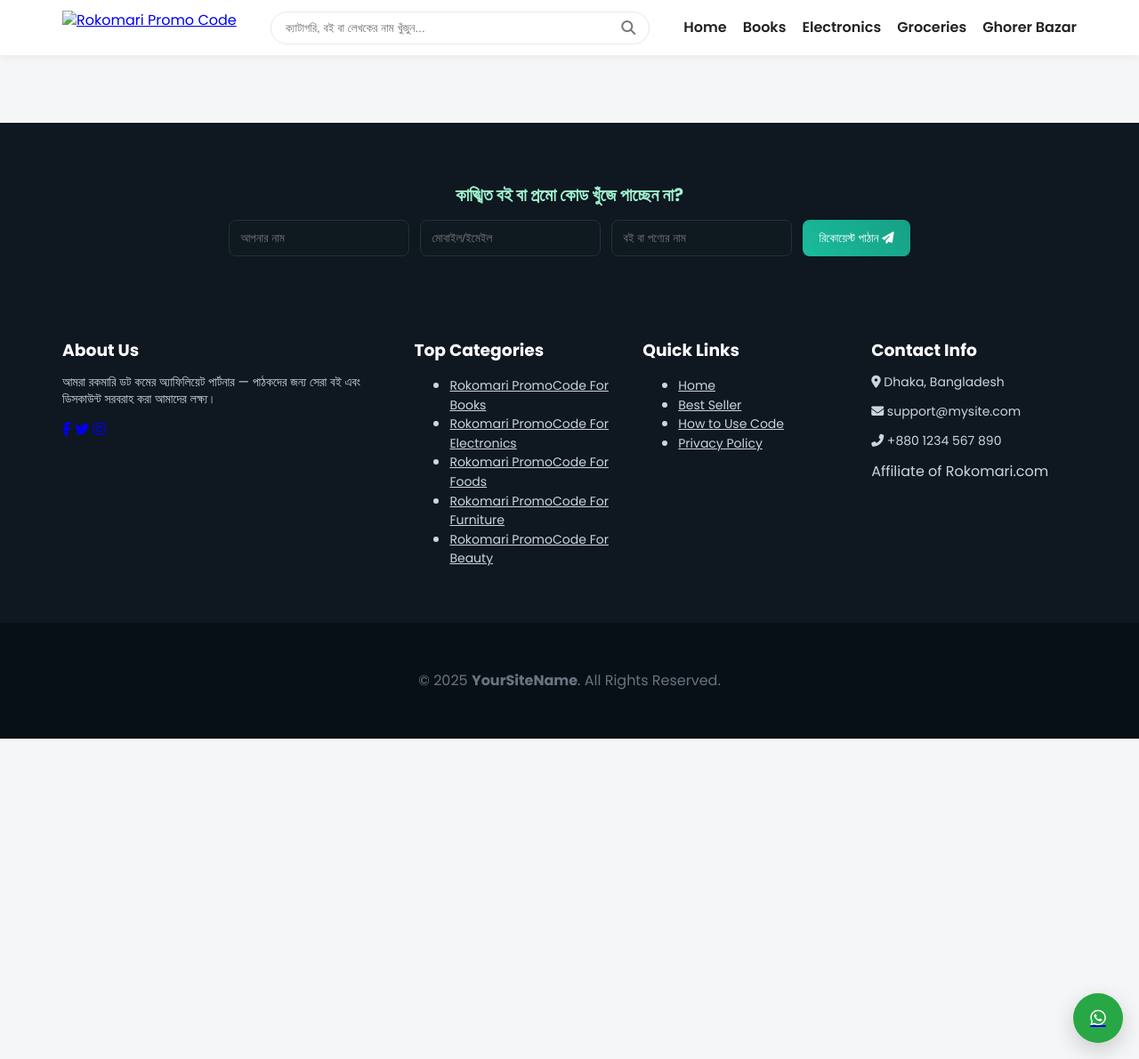
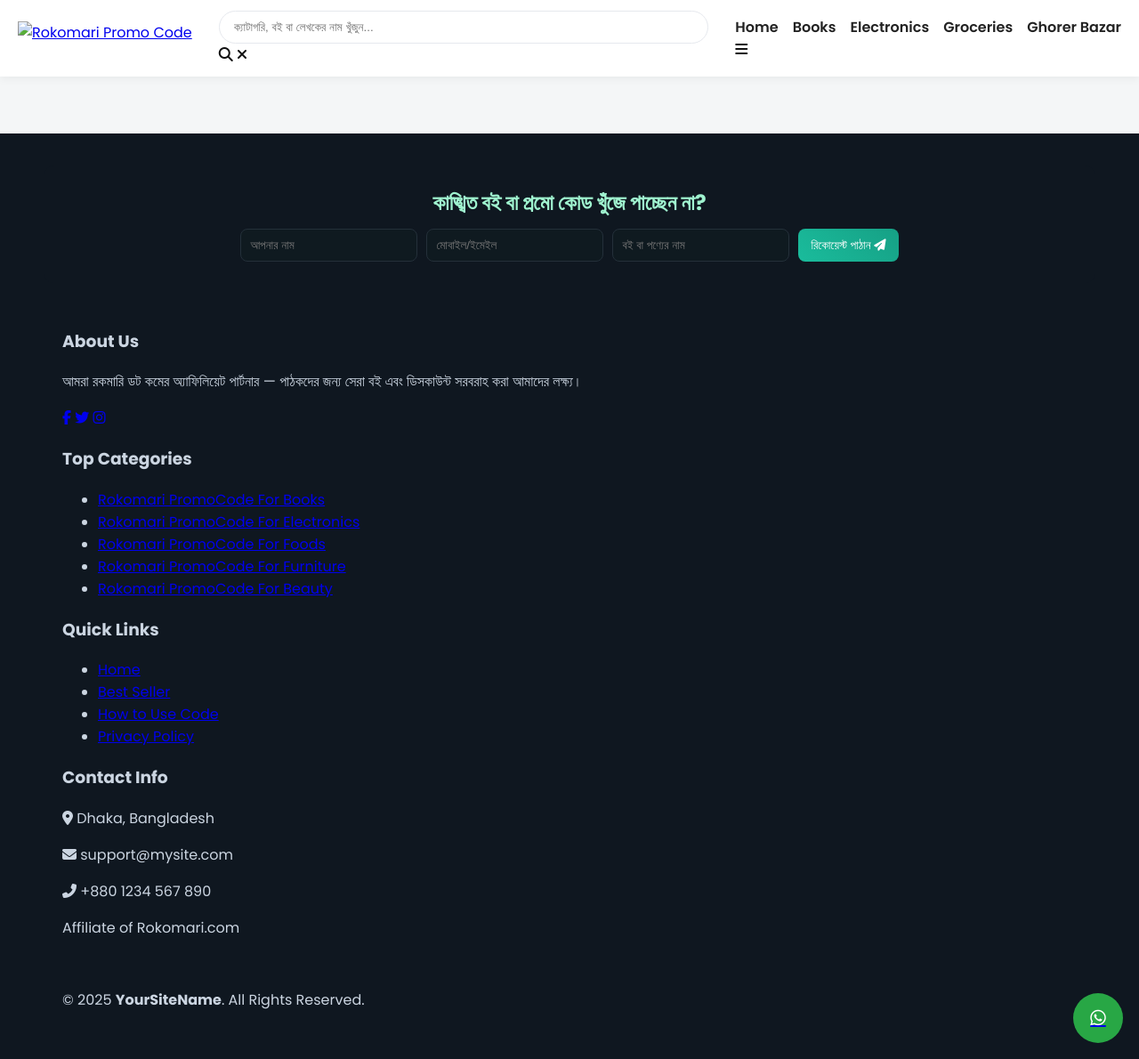
Before and after one commit to RokomariPromoCode/rokomaripromocode.github.io, a Jekyll site: the page built from index.md, in a window 1280 px wide and 1190 px high. Shown: the whole window at 89% size. Built offline with Jekyll 4.4.1, drawn with Linux system fonts in a browser that asks for light colours.

Commit message:
Update styles.css

```diff
--- a/assets/styles.css
+++ b/assets/styles.css
@@ -1,70 +1,23 @@
-:root{
-  --bg:#f4f6f7;
-  --card:#fff;
-  --muted:#64748b;
-  --accent:#28a745;
-  --accent-dark:#1e8a38;
-  --site-max:1180px;
-}
-*{box-sizing:border-box}
-html,body{height:100%}
-body{font-family:'Poppins',sans-serif;background:var(--bg);color:#111;margin:0;line-height:1.35}
-.container, .site-container{max-width:var(--site-max);margin:0 auto;padding:20px}
-
-/* header */
-.modern-header{background:#fff;box-shadow:0 2px 10px rgba(0,0,0,.06);position:sticky;top:0;z-index:1200;transition:box-shadow .2s}
-.header-container{max-width:var(--site-max);margin:0 auto;padding:12px 20px;display:flex;align-items:center;gap:20px;justify-content:space-between}
-.header-logo img{height:38px;display:block}
-.header-search-wrapper{flex:1;max-width:640px;position:relative;margin:0 18px}
-.search-box{position:relative}
-.search-box input{width:100%;padding:10px 44px 10px 16px;border-radius:30px;border:1px solid #e6e9ee;background:#fff;outline:none}
-.search-icon-btn{position:absolute;right:16px;top:50%;transform:translateY(-50%);color:#777}
-.clear-btn{position:absolute;right:16px;top:50%;transform:translateY(-50%);color:#e74c3c;font-size:14px;cursor:pointer;display:none}
-
-/* search results dropdown */
-.search-results-dropdown{position:absolute;left:0;right:0;top:calc(100% + 8px);background:#fff;border-radius:10px;box-shadow:0 10px 30px rgba(0,0,0,.12);display:none;z-index:1500;max-height:360px;overflow:auto}
-.result-item{display:flex;gap:10px;padding:8px 12px;align-items:center;border-bottom:1px solid #f1f1f1;text-decoration:none;color:#111}
-.result-item img{width:56px;height:72px;object-fit:cover;border-radius:6px}
-.result-item h4{margin:0;font-size:14px}
-.result-item p{margin:0;font-size:12px;color:var(--muted)}
-
-/* menu */
-.menu-links{list-style:none;display:flex;gap:18px;margin:0;padding:0;align-items:center}
-.menu-links a{color:#222;text-decoration:none;font-weight:600}
-.hamburger{display:none;background:transparent;border:0;font-size:20px}
-
-/* mobile menu */
-.mobile-hidden { display: none !important; } /* utility */
-
-/* footer */
-.main-footer{background:#0f1720;color:#cbd5e1;margin-top:36px;padding-top:40px}
-.footer-request{background:#0f1720;padding:28px;border-radius:12px;margin-bottom:12px}
-.footer-request h2{color:#9ff3cf;text-align:center;margin:0 0 14px;font-size:20px}
-.request-form{display:flex;gap:12px;flex-wrap:wrap;justify-content:center}
-.request-form input{padding:12px;border-radius:8px;border:1px solid #24303a;background:#0f1a20;color:#fff;min-width:180px}
-.request-form .f-btn{background:linear-gradient(45deg,#1abc9c,#16a085);padding:12px 18px;border-radius:8px;border:0;color:#fff}
-.footer-content{display:grid;grid-template-columns:1.6fr 1fr 1fr 1fr;gap:26px;padding:34px 20px}
-.footer-content h3{color:#fff;margin-bottom:14px}
-.footer-content p, .footer-content li a{color:#cbd5e1;font-size:14px}
-.footer-bottom{background:#071016;padding:18px;text-align:center;color:#6b7280;margin-top:12px}
-
-/* WhatsApp */
-.wa-float{position:fixed;right:18px;bottom:18px;z-index:1600}
-.wa-circle{background:var(--accent);width:56px;height:56px;border-radius:50%;display:flex;align-items:center;justify-content:center;color:#fff;font-size:20px;box-shadow:0 8px 24px rgba(0,0,0,.18)}
-
-/* responsive */
-@media(max-width:1100px){
-  .container, .site-container{padding:14px}
-}
+/* Minimal site stylesheet to restore layout quickly */
+:root{ --bg:#f4f6f7; --card:#fff; --accent:#28a745; --muted:#64748b; --site-max:1180px; }
+*{box-sizing:border-box} body{font-family: "Poppins", sans-serif; background:var(--bg); color:#111; margin:0;}
+.container, .site-container{max-width:var(--site-max); margin:0 auto; padding:20px}
+header.modern-header{background:#fff; padding:12px 20px; box-shadow:0 2px 10px rgba(0,0,0,.06); position:sticky; top:0; z-index:1000}
+.header-container{display:flex; align-items:center; gap:12px; justify-content:space-between}
+.header-logo img{height:38px; display:block}
+.header-search-wrapper{flex:1; max-width:620px; margin:0 18px; position:relative}
+.search-box input{width:100%; padding:10px 44px 10px 16px; border-radius:24px; border:1px solid #e6e9ee; background:#fff}
+.search-results-dropdown{position:absolute; left:0; right:0; top:calc(100% + 8px); background:#fff; border-radius:8px; box-shadow:0 6px 20px rgba(0,0,0,.12); display:none; z-index:1200}
+.menu-links{list-style:none; display:flex; gap:16px; margin:0; padding:0}
+.menu-links a{color:#222; text-decoration:none; font-weight:600}
+.main-footer{background:#0f1720; color:#cbd5e1; padding:36px 0 18px; margin-top:24px}
+.footer-request{background:#0f1720; padding:24px; border-radius:10px; margin-bottom:12px}
+.footer-request h2{color:#9ff3cf; text-align:center; margin:0 0 12px}
+.request-form{display:flex; gap:10px; flex-wrap:wrap; justify-content:center}
+.request-form input{padding:10px; border-radius:8px; border:1px solid #24303a; background:#0f1a20; color:#fff; min-width:180px}
+.f-btn{background:linear-gradient(45deg,#1abc9c,#16a085); padding:10px 14px; color:#fff; border-radius:8px; border:0}
+.wa-float{position:fixed; right:18px; bottom:18px; z-index:1600}
+.wa-circle{background:var(--accent); width:56px; height:56px; border-radius:50%; display:flex; align-items:center; justify-content:center; color:#fff; font-size:20px}
 @media(max-width:880px){
   .menu-links{display:none}
-  .hamburger{display:block}
-  .header-search-wrapper{max-width:calc(100% - 120px)}
-  .footer-content{grid-template-columns:1fr 1fr}
 }
-@media(max-width:540px){
-  .header-search-wrapper{max-width:calc(100% - 80px)}
-  .footer-content{grid-template-columns:1fr}
-  .request-form{flex-direction:column;align-items:stretch}
-  .search-results-dropdown{left:8px;right:8px;top:56px;border-radius:8px}
-}
```
